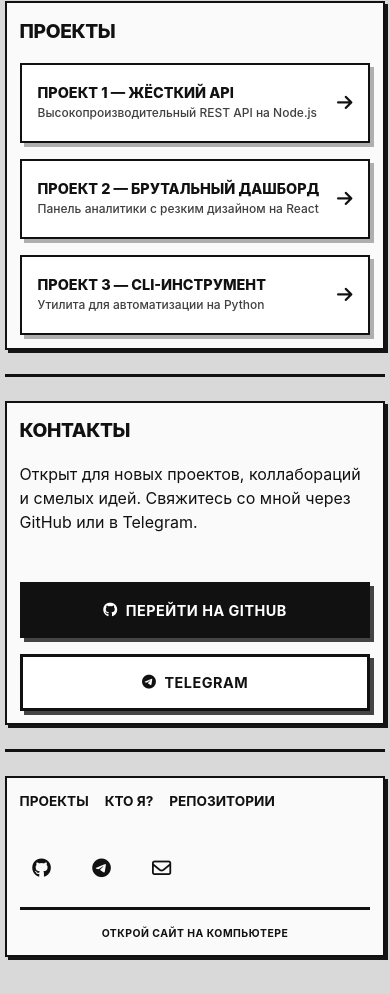
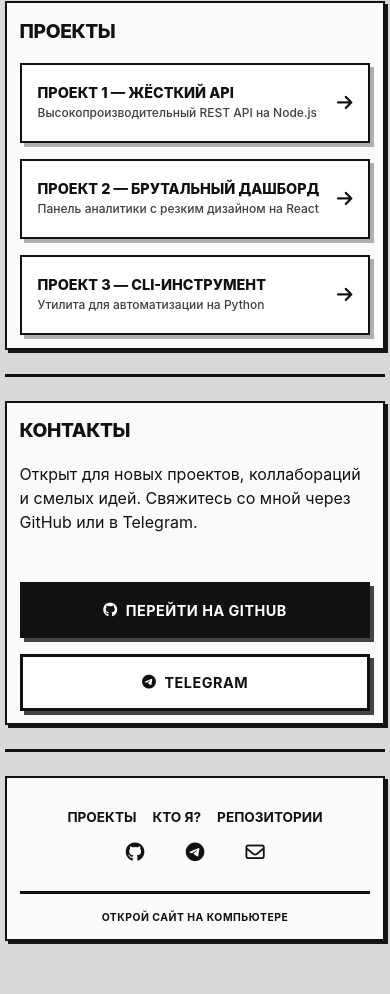
Before and after one commit to SamuraiAkira/my-site, a plain HTML site: page index.html in a window 390 px wide. Shown: the part 561-1555 px from the top of the page. Drawn offline with Linux system fonts and the light colour scheme.

Commit message:
fix: ui footer link

```diff
--- a/style/style.css
+++ b/style/style.css
@@ -468,13 +468,12 @@
     }
     .links{
         flex-direction: column;
-        align-items: flex-start;
+        align-items: center;
+        gap: 0;
+        margin-top: 1rem;
     }
     .footer-links{
         gap: 1rem;
-    }
-    .social-links{
-        margin-top: 1rem;
     }
 }
 
```
